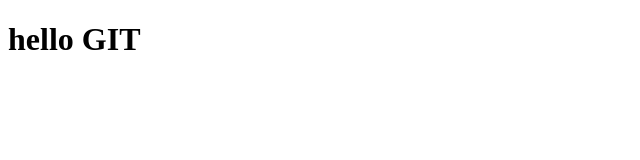
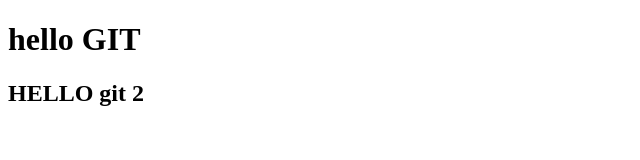
Before and after one commit to Krystyna2009/git-test, a plain HTML site: page index.html in a window 1280 px wide. Shown: the whole page, without its empty margins (0-640 px from the left). Drawn offline with Linux system fonts and the light colour scheme.

Commit message:
h2 was added

```diff
--- a/index.html
+++ b/index.html
@@ -6,5 +6,6 @@
 </head>
 <body>
 	<h1>hello GIT</h1>
+	<h2>HELLO git 2</h2>
 </body>
 </html>
```
